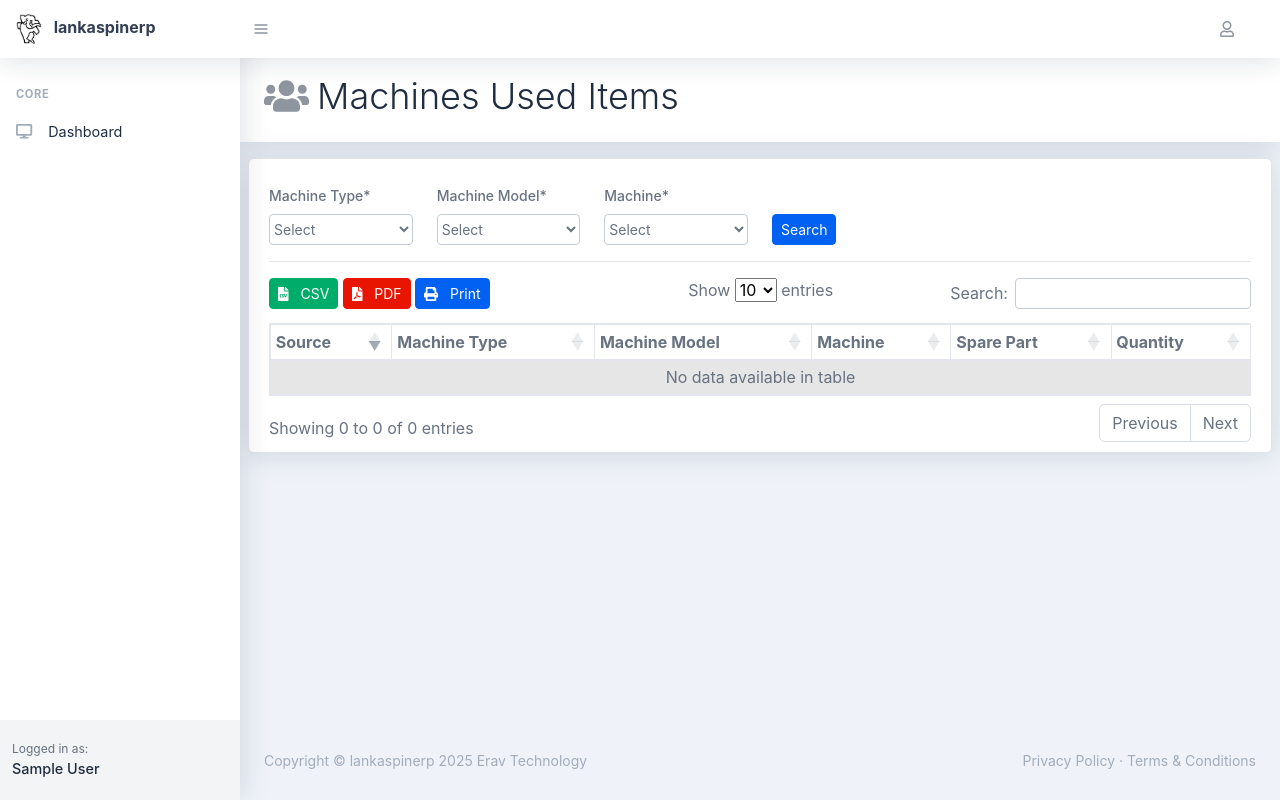
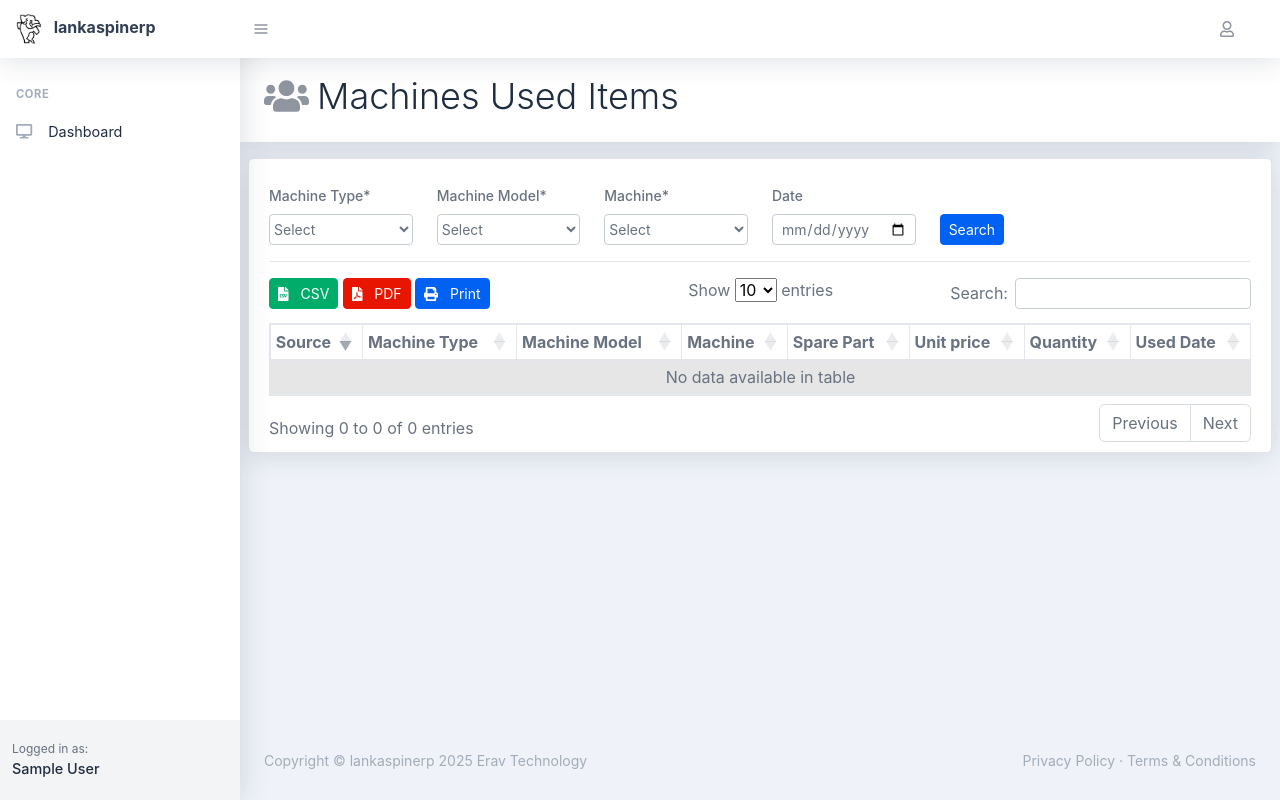
Before and after one commit to thejanRajapaksha/converting_project, a CodeIgniter app: page /converting_project/index.php/useditem/index in a window 1280 px wide. Run offline with CodeIgniter, Linux system fonts and the light colour scheme; the visitor is signed in with stand-in values (Sample User, id 1); data that the repository does not hold is empty; some libraries are stand-ins or nearby versions.

Commit message:
updated use items

```diff
--- a/application/views/useditem.php
+++ b/application/views/useditem.php
@@ -27,7 +27,7 @@ include "include/topnavbar.php";
 						<div class="row">
 							<div class="container-fluid mt-3">
 
-								<div class="row">
+									<div class="row">
 									<input type="hidden" name="type" id="type" value="1">
 
 									<div class="col-2">
@@ -59,16 +59,22 @@ include "include/topnavbar.php";
 											<option value="0">All</option>
 											<?php foreach ($getmachine->result() as $row) { ?>
 												<option value="<?php echo $row->id ?>">
-													<?php echo $row->reference.'-'.$row->s_no; ?>
+													<?php echo $row->reference . '-' . $row->s_no; ?>
 												</option>
 											<?php } ?>
 										</select>
+									</div>
+
+									<div class="col-2">
+										<label class="small font-weight-bold">Date</label>
+										<input type="date" class="form-control form-control-sm" id="search_date" name="search_date">
 									</div>
 
 									<div class="col-2 align-self-end">
 										<button class="btn btn-sm btn-primary" id="btnSearch">Search</button>
 									</div>
 								</div>
+
 
 								<hr>
 
@@ -156,8 +162,10 @@ $(document).ready(function () {
 				d.machinetype = $('#machinetype').val();
 				d.machinemodel = $('#machinemodel').val();
 				d.machine = $('#machine').val();
+				d.search_date = $('#search_date').val();
 			}
 		},
+
 		"order": [[0, "desc"]],
 		columns: [
 				{ data: 'source', title: 'Source' },
@@ -165,7 +173,9 @@ $(document).ready(function () {
 				{ data: 'machine_model', title: 'Machine Model' },
 				{ data: 'machine_name', title: 'Machine' },
 				{ data: 'spare_part_name', title: 'Spare Part' },
-				{ data: 'qty', title: 'Quantity' }
+				{ data: 'unit_price', title: 'Unit price' },
+				{ data: 'qty', title: 'Quantity' },
+				{ data: 'used_date', title: 'Used Date' },
 			],
 		drawCallback: function (settings) {
 			$('[data-toggle="tooltip"]').tooltip();
```
Also changed, not shown: scripts/useditemlist.php (+17 -4 lines).
